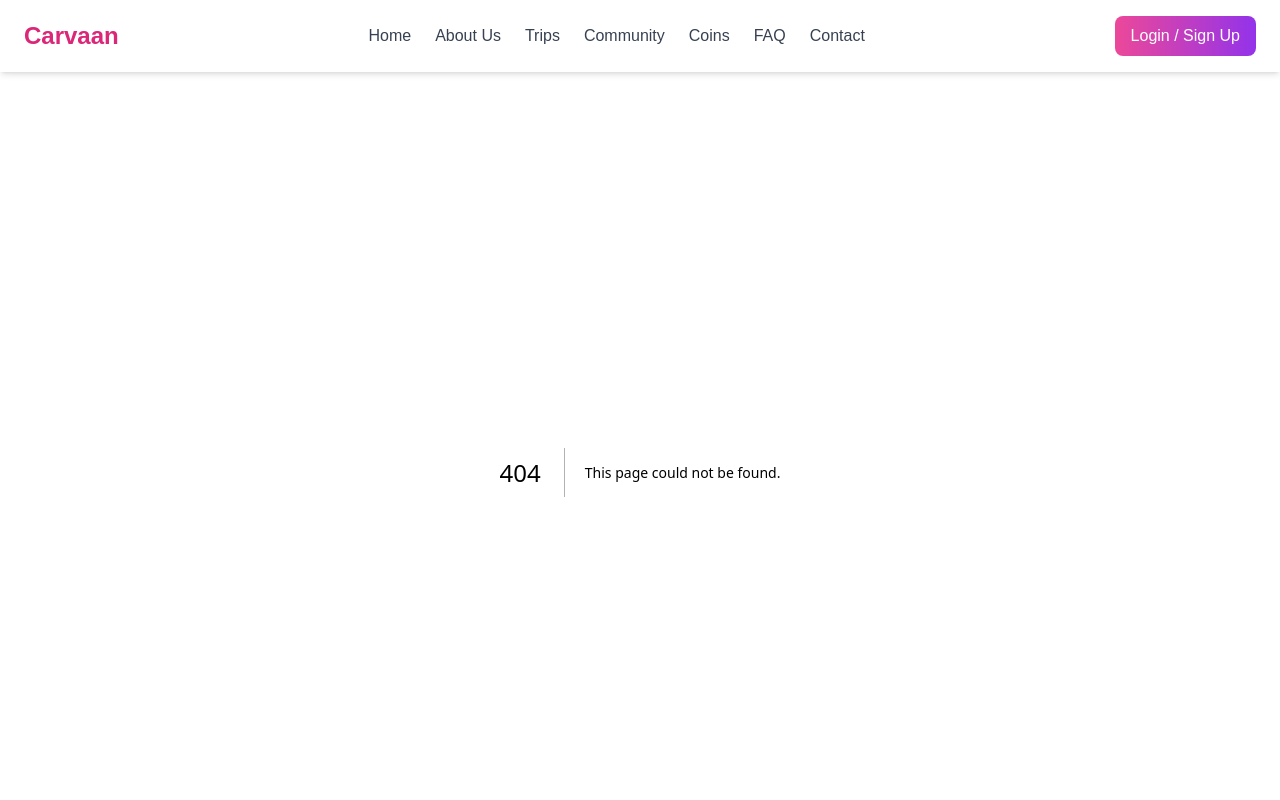
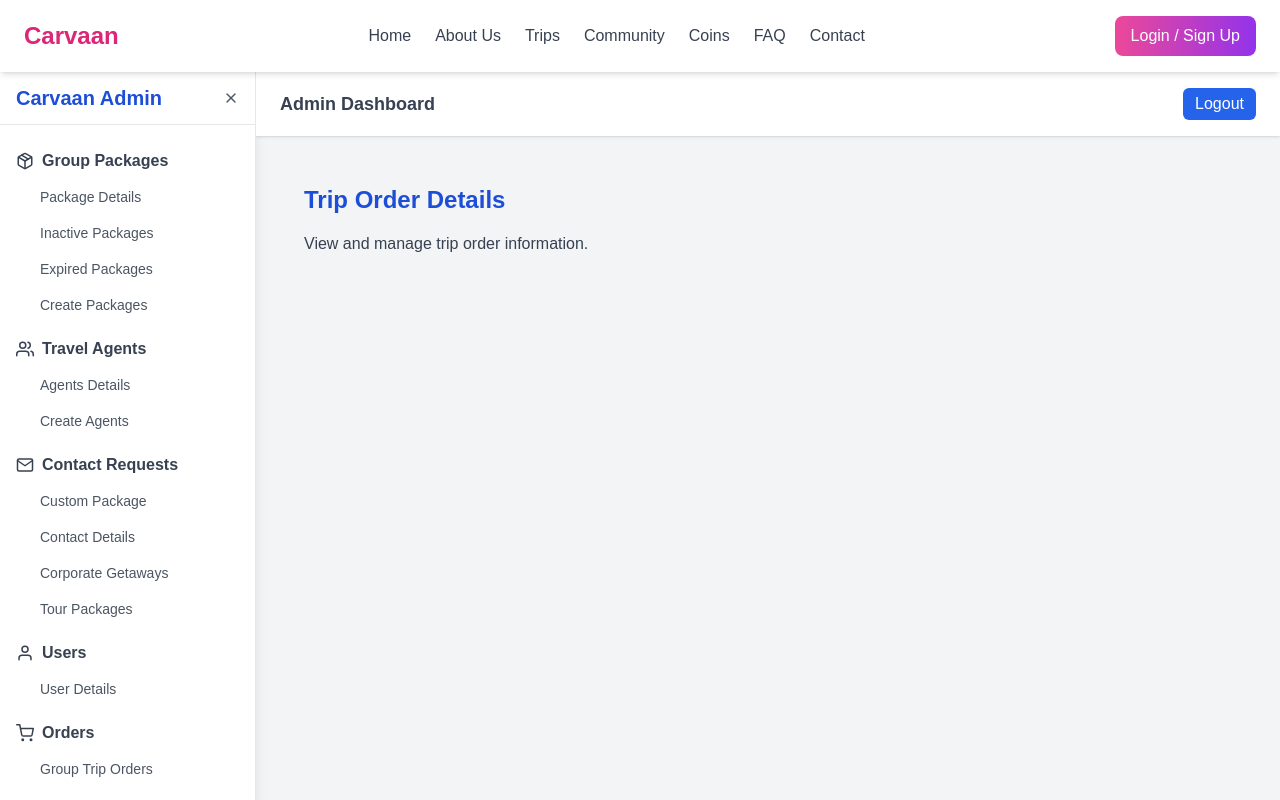
Before and after one commit to carvaangurgaon1/carvaan-website, a Next.js app: page /admin/trip-orders/trip-order-details in a window 1280 px wide. Before the commit this address had no page. Shown: the top 800 px of the page. Built offline with nearby package versions, Linux system fonts and the light colour scheme.

Commit message:
Create page.tsx

```diff
--- /dev/null
+++ b/app/admin/trip-orders/trip-order-details/page.tsx
@@ -0,0 +1,8 @@
+export default function Page() {
+  return (
+    <div className="p-6">
+      <h1 className="text-2xl font-bold mb-4 text-blue-700">Trip Order Details</h1>
+      <p className="text-gray-700">View and manage trip order information.</p>
+    </div>
+  );
+}
```
